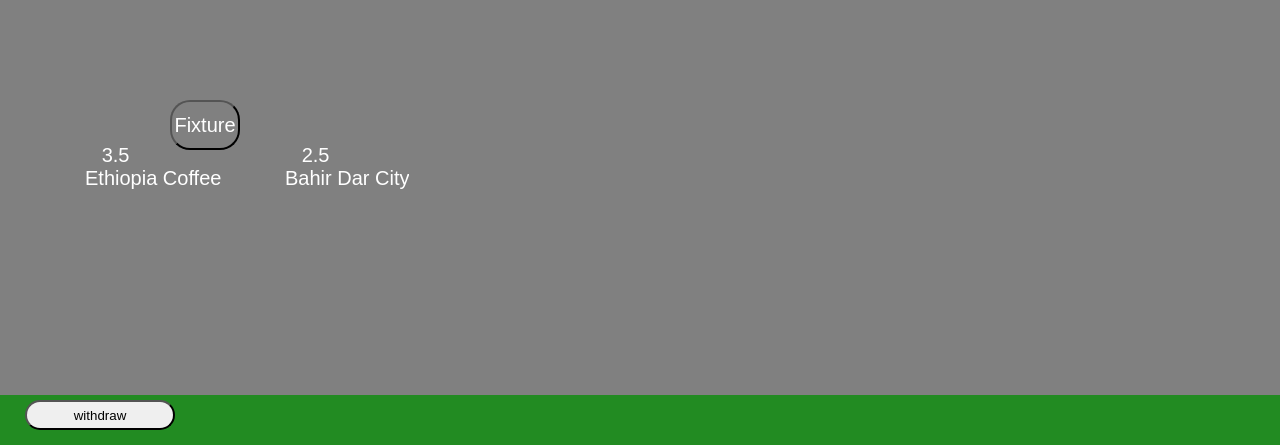
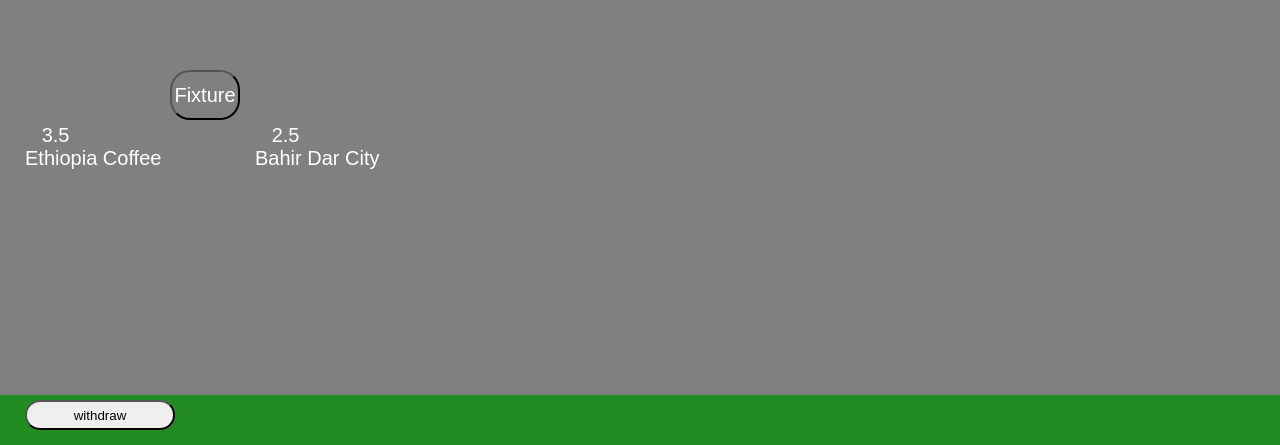
Before and after one commit to oxbowbet/Oxbow, a plain HTML site: page index.html in a window 1280 px wide. Both pictures are taken after a click on the button "Fixture". Shown: the part 355-800 px from the top of the page. Drawn offline with Linux system fonts and the light colour scheme.

Commit message:
Update style.css
Signed-off-by: oxbowbet <118590025+oxbowbet@users.noreply.github.com>

```diff
--- a/style.css
+++ b/style.css
@@ -91,7 +91,7 @@
 	width: 70px;
 	height: 50px;
 	margin-left: 170px;
-	margin-top: -20px;
+	margin-top: -50px;
 	border-radius: 20px;
 	background: transparent;
 	color: white;
@@ -101,8 +101,8 @@
 #teamA{
 	width: 100px;
 	height: 70px;
-	margin-left: 70px;
-	margin-top: 10px;
+	margin-left: 20px;
+	margin-top: -10px;
 	border: none;
 	background: transparent;
 	color: white;
@@ -114,8 +114,8 @@
 #teamB{
 	width: 100px;
 	height: 70px;
-	margin-left: 270px;
-	margin-top: 10px;
+	margin-left: 250px;
+	margin-top: -10px;
 	border: none;
 	background: transparent;
 	color: white;
@@ -125,7 +125,7 @@
 }
 span{
 	position: fixed;
-	margin-left: -35px;
+	margin-left: -45px;
 	margin-top: -10px;
 }
 #span1{
```
